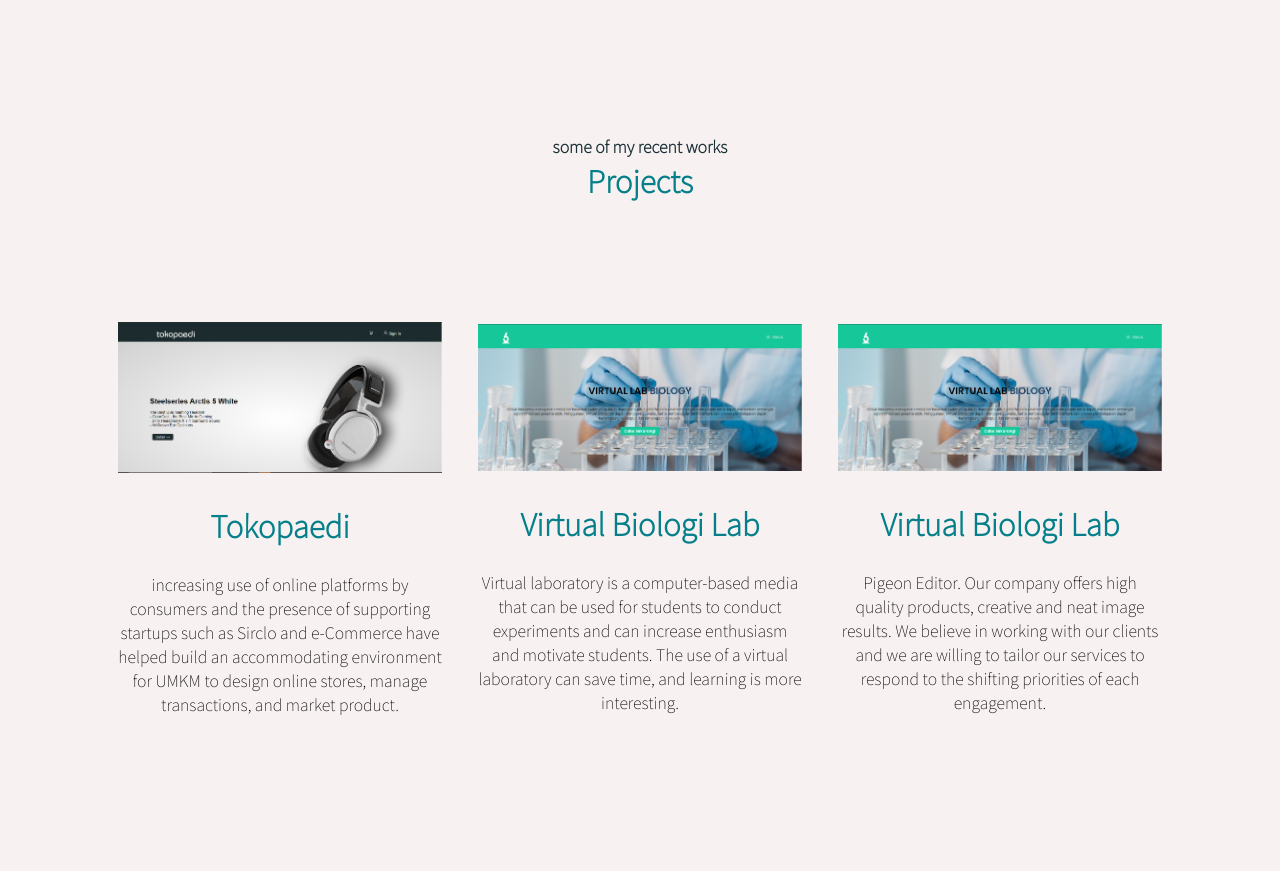
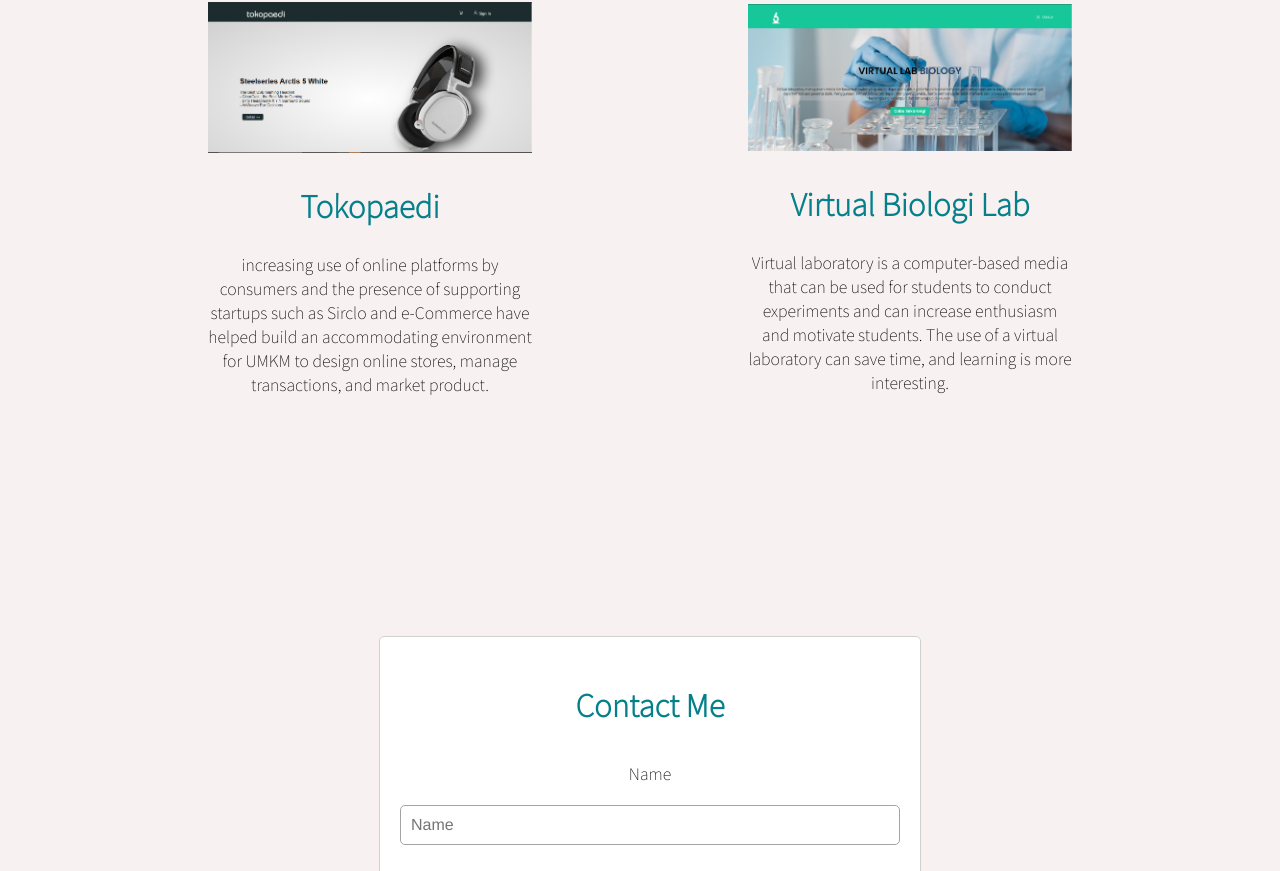
Before and after one commit to pratama11-dev/portofolio, a React (Create React App) app in the folder frontend/: page / in a window 1280 px wide. Shown: the part 1929-2800 px from the top of the page. Built offline with nearby package versions, Linux system fonts and the light colour scheme.

Commit message:
add fitur

```diff
--- a/frontend/package.json
+++ b/frontend/package.json
@@ -7,6 +7,7 @@
     "@testing-library/jest-dom": "^5.12.0",
     "@testing-library/react": "^11.2.7",
     "@testing-library/user-event": "^12.8.3",
+    "emailjs-com": "^2.6.4",
     "react": "^17.0.2",
     "react-dom": "^17.0.2",
     "react-router-dom": "^5.2.0",
--- a/frontend/src/index.css
+++ b/frontend/src/index.css
@@ -13,6 +13,40 @@
 }
 #root {
   height: 100%;
+}
+
+/* Form */
+.form {
+  max-width: 60rem;
+  margin: 0 auto;
+}
+.form > div {
+  display: flex;
+  flex-direction: column;
+  margin: 1rem;
+}
+.form label {
+  margin: 1rem 0;
+}
+.form-container{
+  margin-top: 20rem;
+  margin-left: 20px;
+  margin-bottom: 3rem;
+  display: flex;
+  flex-direction: column;
+  width: 50rem;
+  padding: 2rem;
+  border: .1rem #d1d1d1 solid;
+  border-radius: .5rem;
+  background: #ffffff;
+  z-index: 50;
+}
+
+.form-container li{
+  display: flex;
+  flex-direction: column;
+  margin-bottom: 1rem;
+  margin-top: 1rem;
 }
 
 /* Layout */
@@ -32,7 +66,6 @@
   overflow: hidden;
   text-align: center;
   display: block;
-  margin-bottom: 35vh;
 }
 
 .small-container{
@@ -47,6 +80,18 @@
 }
 
 /* Common */
+input,
+select,
+textarea,
+button {
+  padding: 1rem;
+  border-radius: 0.5rem;
+  border: 0.1rem #a4a4a4 solid;
+  font-size: 1.6rem;
+  font-family: Helvetica, Arial, sans-serif;
+  -webkit-font-smoothing: antialiased;
+  -moz-osx-font-smoothing: grayscale;
+}
 span{
   font-weight: bolder;
 }
@@ -86,6 +131,7 @@
 }
 
 p{
+  align-items: center;
   color: #182f36;
   font-weight: bold;
 }
@@ -218,7 +264,6 @@
   flex-wrap: wrap;
   justify-content: space-around;
   align-items: center;
-  text-align: left;
 }
 .row.center {
   justify-content: center;
@@ -233,6 +278,7 @@
   flex: 1 1 25rem;
   text-align: center;
 }
+
 .col-2 {
   flex-basis: 50%;
   min-width: 300px;
@@ -318,8 +364,7 @@
 }
 
 .topik{
-  margin-top: 5px;
-  margin-bottom: 60px;
+  margin-top: 35px;
   text-align: center;
 }
 
--- a/frontend/src/screen/HomeScreen.js
+++ b/frontend/src/screen/HomeScreen.js
@@ -1,9 +1,22 @@
 import React from 'react'
 import { Link } from 'react-router-dom';
+import emailjs from 'emailjs-com'
 
 export default function HomeScreen() {
-    return (
-        <div>
+
+    function sendEmail(e){
+        e.preventDefault();
+
+        emailjs.sendForm('service_62v3wwk', 'template_3ivkhkw', e.target, 'user_BZ0KCF9VDefFM2uGVWFYz')
+        .then((result) => {
+          console.log(result.text);
+        }, (error) => {
+          console.log(error.text);
+      });
+      e.target.reset()
+    }
+
+    return (<>
         <div className="row">
             <div className="col-1">
                 <div className="banner">
@@ -69,7 +82,7 @@
                         enthusiasm and motivate students. The use of a virtual laboratory can save time,
                         and learning is more interesting.
                     </div>
-                        <div className="col-3">
+                    {/* <div className="col-3">
                         <a href="https://virtual-lab-biology.herokuapp.com/">
                             <img src="../img/virtuallab.png" alt=""/>
                         </a>
@@ -79,10 +92,41 @@
                         <p />Pigeon Editor. Our company offers high quality products,
                         creative and neat image results. We believe in working with our clients and we are willing to tailor our
                         services to respond to the shifting priorities of each engagement.
+                    </div> */}
+                </div>
+            </div>
+
+            <form className="form" onSubmit={sendEmail}>
+                <div className="row">
+                    {/* <div className="col-2">
+                        <img src="../img/handshake.png" />
+                    </div> */}
+                    <div className="col-2">
+                        <div className="form-container">
+                            <h2>Contact Me</h2>
+                            <label>Name</label>
+                            <li>
+                                <input type="text" placeholder="Name" name="name" />
+                            </li>
+                            <label>Email</label>
+                            <li>
+                                <input type="email" placeholder="Email Address" name="mail" />
+                            </li>
+                            <label>Subject</label>
+                            <li>
+                                <input type="text" placeholder="subject" name="subject" />
+                            </li>
+                            <label>Message</label>
+                            <li>
+                                <textarea type="text" id="" cols="30" rows="8" placeholder="Your Message" name="message" />
+                            </li>
+                            <li>
+                                <input type="submit" className="btn" value="Send Message" />
+                            </li>
                         </div>
                     </div>
                 </div>
+            </form>
         </div>
-        </div>
-    )
+    </>)
 }
```
Also changed, not shown: frontend/public/img/handshake.png (added), 1 other file (tests, documents, lock files or other folders). Lines whose indentation alone changed are shown as unchanged.
